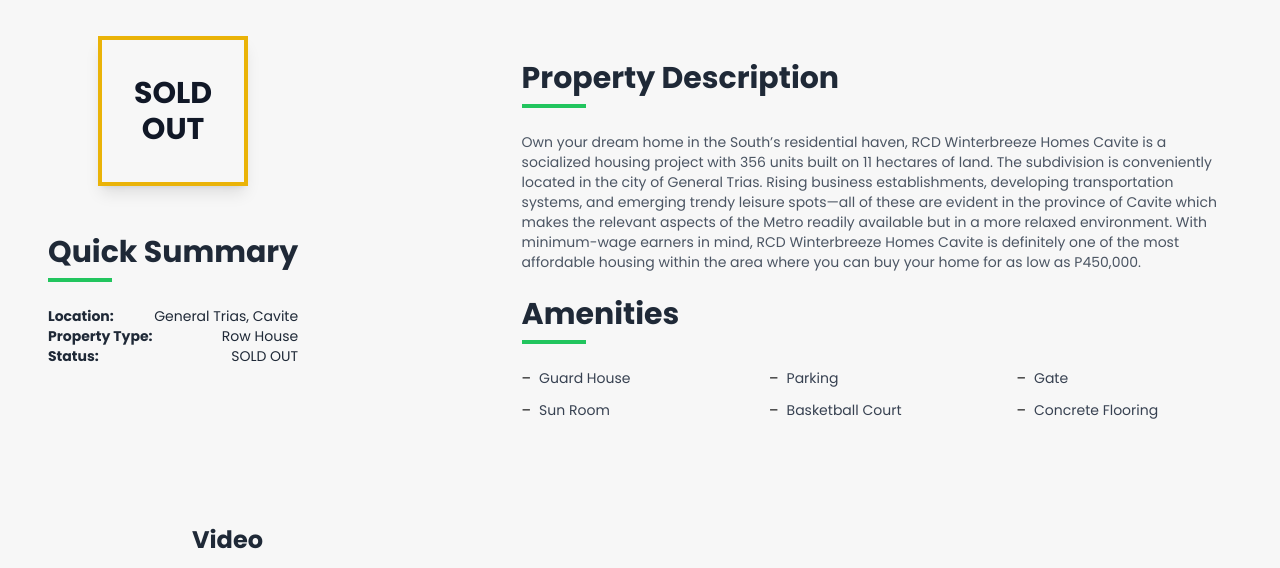
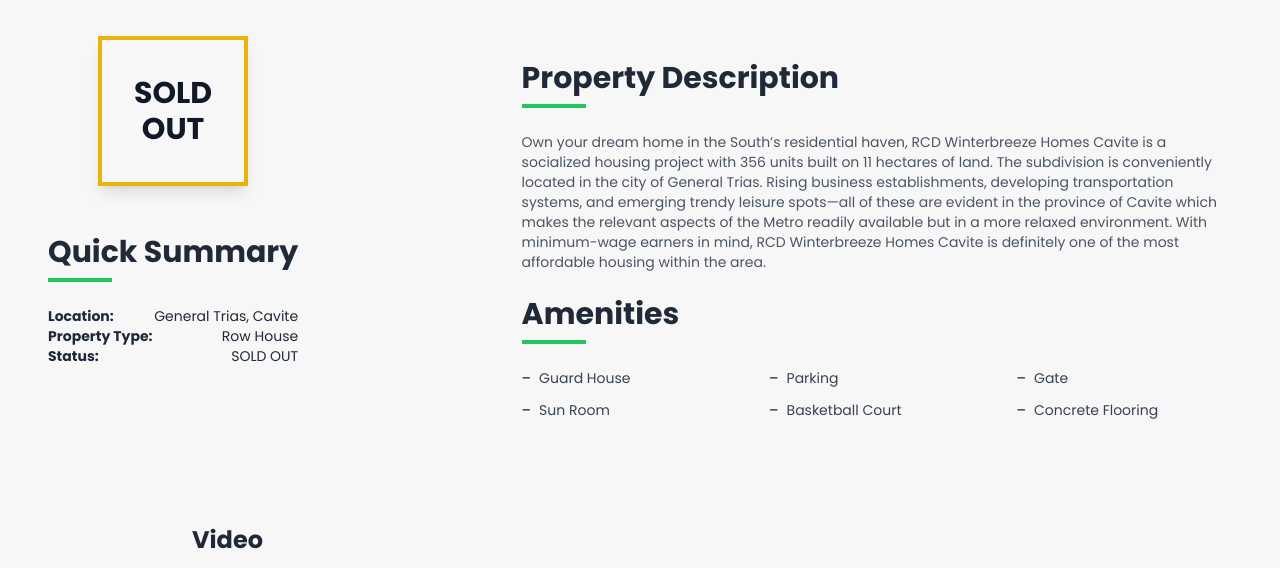
Before and after one commit to renrengabas/rcdland.com, a Jekyll site: the page built from properties/rcd-winter-breeze-homes-cavite/index.html, in a window 1280 px wide and 900 px high, scrolled down 1386 px, cut to the strip 128-696 px from the top of the window. Built offline with Jekyll 4.4.1, drawn with Linux system fonts in a browser that asks for light colours; nearby versions of some CDN libraries.

Commit message:
removed pricing from Winterbreeze Homes

```diff
--- a/properties/rcd-winter-breeze-homes-cavite/index.html
+++ b/properties/rcd-winter-breeze-homes-cavite/index.html
@@ -126,8 +126,7 @@
                   establishments, developing transportation systems, and emerging trendy leisure spots—all of these
                   are evident in the province of Cavite which makes the relevant aspects of the Metro readily
                   available but in a more relaxed environment. With minimum-wage earners in mind, RCD Winterbreeze
-                  Homes Cavite is definitely one of the most affordable housing within the area where you can buy
-                  your home for as low as P450,000.</p>
+                  Homes Cavite is definitely one of the most affordable housing within the area.</p>
 
                 <h2 class="mt-6 font-bold text-3xl mb-2">Amenities</h2>
                 <div class="w-16 h-1 bg-green-500 mb-6"></div>
```
